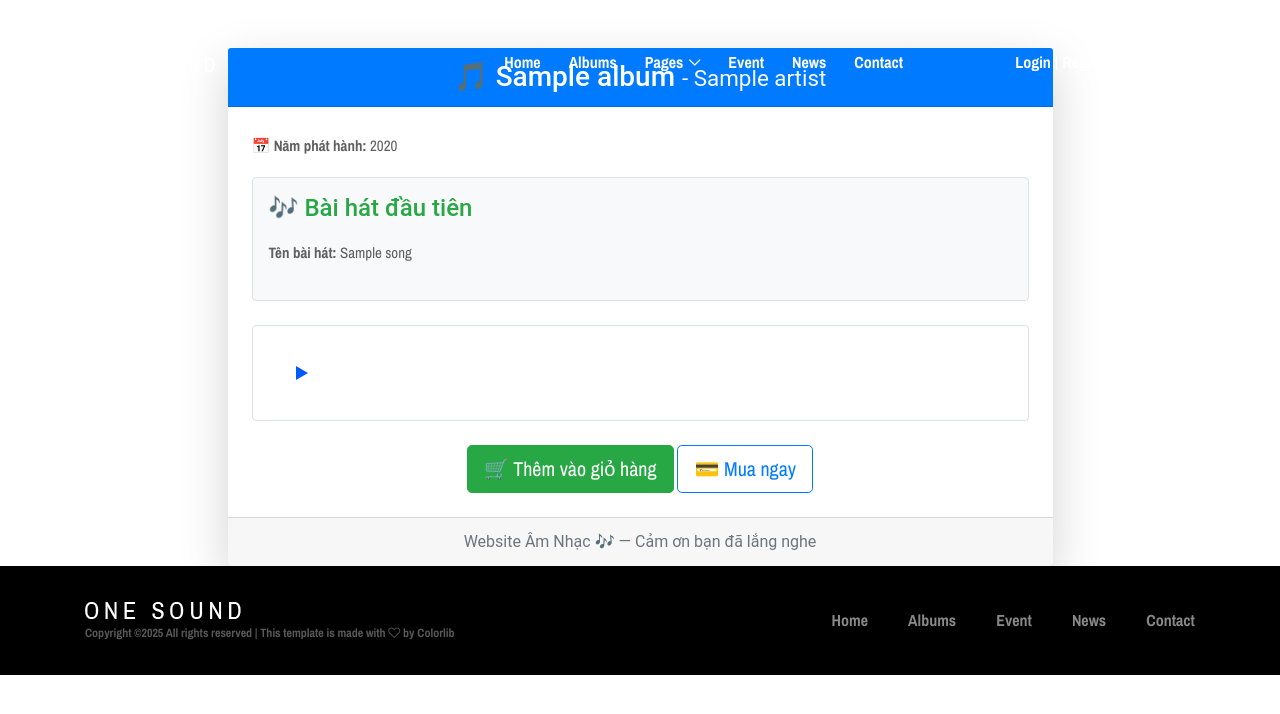
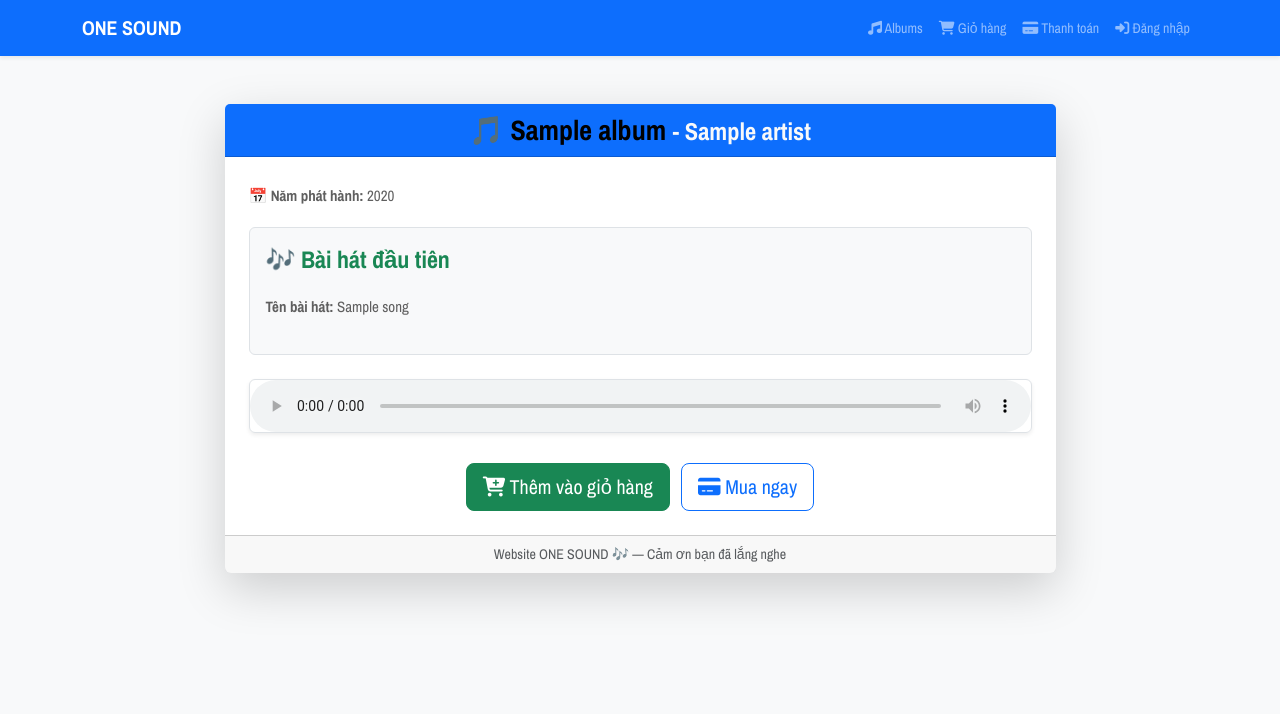
Before and after one commit to JUN82-baller/ThucTapChuyenNganh_1, a Django app: page /album/1/play/ in a window 1280 px wide. Shown: the top 714 px of the page. Run offline with Django 5.2, Linux system fonts and the light colour scheme; tables that the repository leaves empty hold one stand-in row (values such as "Sample post"); some libraries are stand-ins or nearby versions; some web fonts are replaced.

Commit message:
fix lai giao dien play_first_song.html

```diff
--- a/project/Website_AmNhac/website_amnhac/templates/music/play_first_song.html
+++ b/project/Website_AmNhac/website_amnhac/templates/music/play_first_song.html
@@ -1,5 +1,56 @@
-{% extends "base.html" %}
-{% block content %}
+{% load static %}
+<!DOCTYPE html>
+<html lang="vi">
+<head>
+    <meta charset="UTF-8">
+    <title>{{ album.title }} - Chi tiết Album</title>
+    <!-- Bootstrap CSS -->
+    <link href="https://cdn.jsdelivr.net/npm/bootstrap@5.3.2/dist/css/bootstrap.min.css" rel="stylesheet">
+    <!-- FontAwesome -->
+    <link rel="stylesheet" href="https://cdnjs.cloudflare.com/ajax/libs/font-awesome/6.4.0/css/all.min.css">
+    <!-- Custom CSS -->
+    <link rel="stylesheet" href="{% static 'css/style.css' %}">
+</head>
+<body class="bg-light">
+
+<!-- Navbar -->
+<nav class="navbar navbar-expand-lg navbar-dark bg-primary shadow-sm">
+  <div class="container">
+    <a class="navbar-brand fw-bold" href="{% url 'home' %}">
+      ONE SOUND
+    </a>
+    <button class="navbar-toggler" type="button" data-bs-toggle="collapse" data-bs-target="#navbarNav">
+      <span class="navbar-toggler-icon"></span>
+    </button>
+    <div class="collapse navbar-collapse" id="navbarNav">
+      <ul class="navbar-nav ms-auto">
+        <li class="nav-item">
+          <a class="nav-link" href="{% url 'albums' %}"><i class="fa fa-music"></i> Albums</a>
+        </li>
+        <li class="nav-item">
+          <a class="nav-link" href="{% url 'cart' %}"><i class="fa fa-shopping-cart"></i> Giỏ hàng</a>
+        </li>
+        <li class="nav-item">
+          <a class="nav-link" href="{% url 'checkout' %}"><i class="fa fa-credit-card"></i> Thanh toán</a>
+        </li>
+        {% if user.is_authenticated %}
+        <li class="nav-item">
+          <a class="nav-link" href="{% url 'account' %}"><i class="fa fa-user"></i> Tài khoản</a>
+        </li>
+        <li class="nav-item">
+          <a class="nav-link" href="{% url 'logout' %}"><i class="fa fa-sign-out-alt"></i> Đăng xuất</a>
+        </li>
+        {% else %}
+        <li class="nav-item">
+          <a class="nav-link" href="{% url 'login' %}"><i class="fa fa-sign-in-alt"></i> Đăng nhập</a>
+        </li>
+        {% endif %}
+      </ul>
+    </div>
+  </div>
+</nav>
+
+<!-- Nội dung Album -->
 <div class="container mt-5">
     <div class="row justify-content-center">
         <div class="col-9">
@@ -23,23 +74,23 @@
                         <div class="bg-light p-3 rounded mb-4 border">
                             <h4 class="text-success mb-3">🎶 Bài hát đầu tiên</h4>
                             <p><strong>Tên bài hát:</strong> {{ song.title }}</p>
-
                         </div>
 
                         <!-- Audio player -->
-                       <div class="text-center mb-4">
-                            <audio controls preload="auto" class=" border rounded shadow-sm">
+                        <div class="text-center mb-4">
+                            <audio controls preload="auto" class="border rounded shadow-sm w-100">
                                 <source src="{{ song.audio_file.url }}" type="audio/mpeg">
                                 Trình duyệt của bạn không hỗ trợ phát nhạc.
                             </audio>
                         </div>
+
                         <!-- Add to cart + Buy now -->
                         <div class="text-center">
                             <a href="{% url 'add_to_cart' album.id %}" class="btn btn-success btn-lg me-2">
-                                🛒 Thêm vào giỏ hàng
+                                <i class="fa fa-cart-plus"></i> Thêm vào giỏ hàng
                             </a>
                             <a href="{% url 'checkout' %}" class="btn btn-outline-primary btn-lg">
-                                💳 Mua ngay
+                                <i class="fa fa-credit-card"></i> Mua ngay
                             </a>
                         </div>
                     {% else %}
@@ -51,10 +102,14 @@
 
                 <!-- Footer -->
                 <div class="card-footer text-muted text-center">
-                    Website Âm Nhạc 🎶 — Cảm ơn bạn đã lắng nghe
+                    Website ONE SOUND 🎶 — Cảm ơn bạn đã lắng nghe
                 </div>
             </div>
         </div>
     </div>
 </div>
-{% endblock %}
+
+<!-- Bootstrap JS -->
+<script src="https://cdn.jsdelivr.net/npm/bootstrap@5.3.2/dist/js/bootstrap.bundle.min.js"></script>
+</body>
+</html>
```
